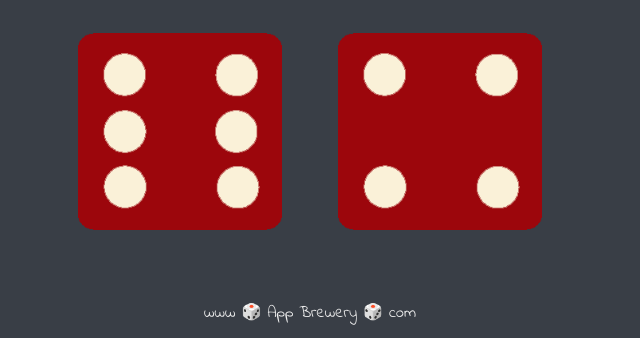
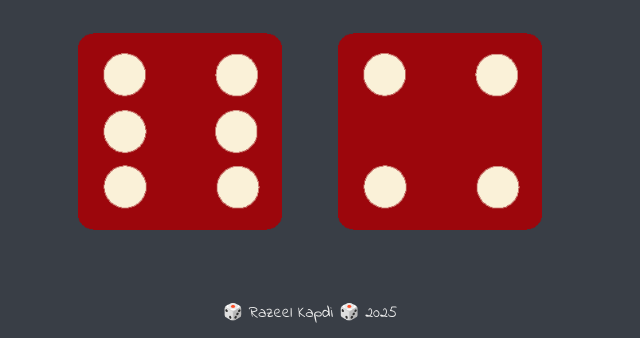
Before and after one commit to RazeelBuilds/Dicee, a plain HTML site: page index.html in a window 1280 px wide. Shown: the part 462-800 px from the top of the page, without its empty margins (330-970 px from the left). Drawn offline with Linux system fonts and the light colour scheme.

Commit message:
Update index.html

```diff
--- a/index.html
+++ b/index.html
@@ -24,7 +24,7 @@
       </div>
     </div>
 
-    <footer>www 🎲 App Brewery 🎲 com</footer>
+    <footer>🎲 Razeel Kapdi 🎲 2025</footer>
     <script src="./index.js"></script>
   </body>
 </html>
```
